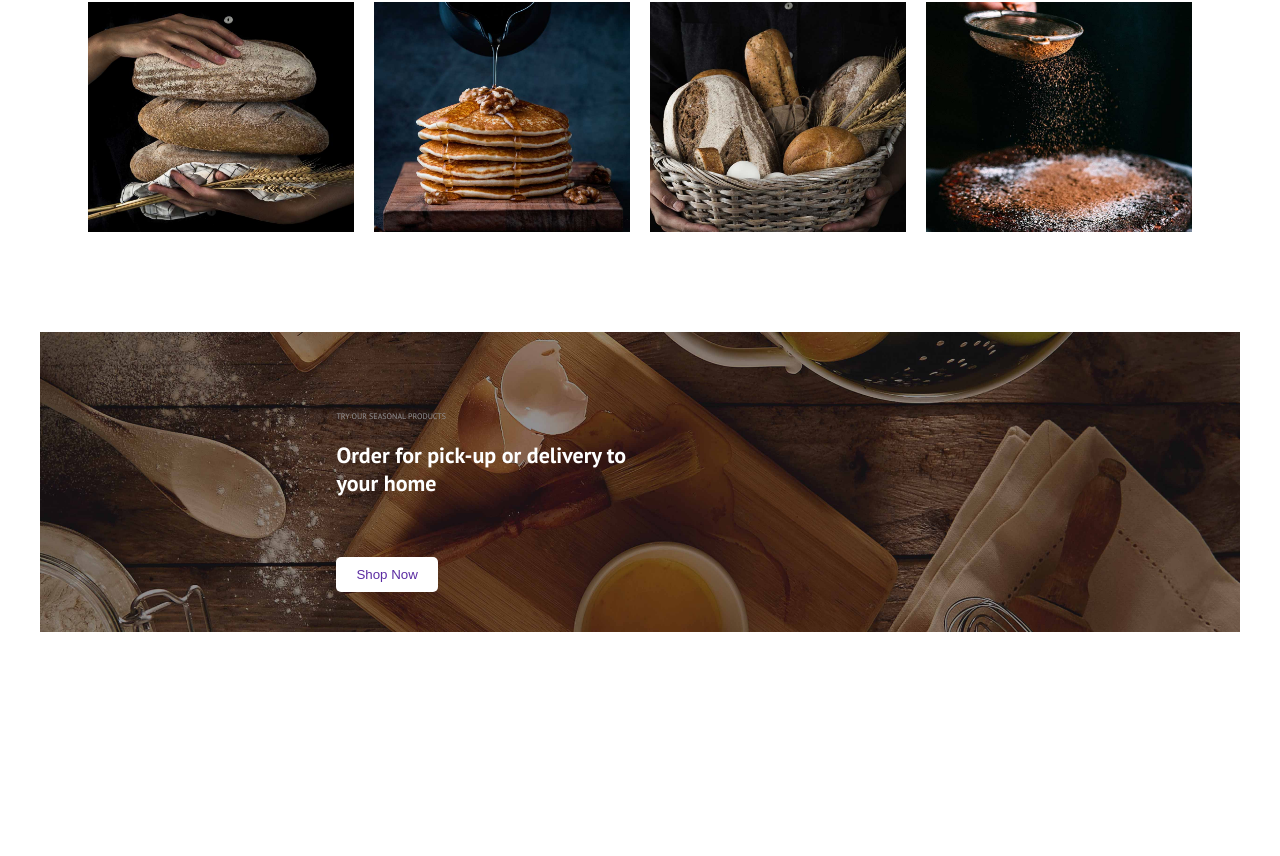
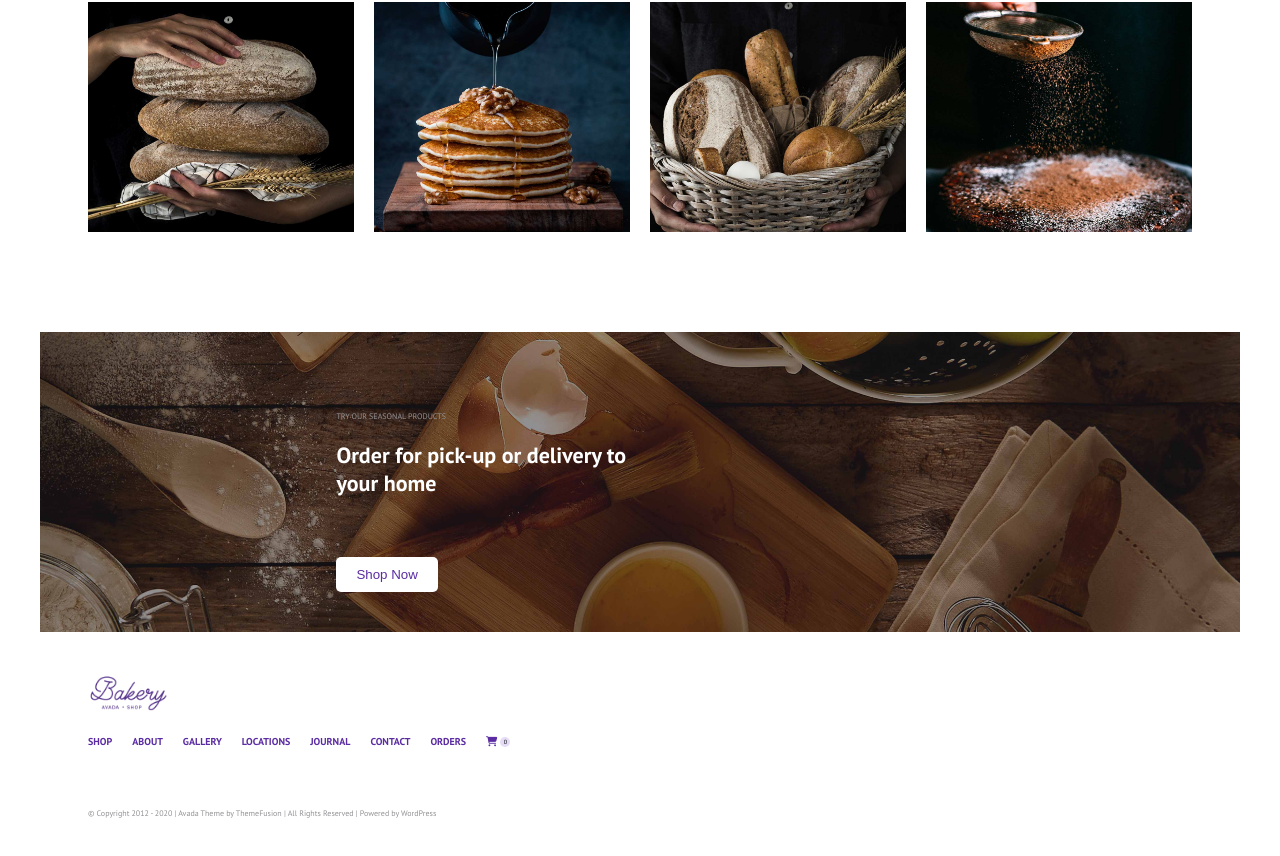
Before and after one commit to IonCatana/proj-html-vuejs, a Vue app: page / in a window 1280 px wide. Shown: the part 4657-5513 px from the top of the page. Before the commit the page ends 5289 px from the top, so only its background shows below. Built offline with nearby package versions, Linux system fonts and the light colour scheme.

Commit message:
component FooterNavBar done

```diff
--- /dev/null
+++ b/src/components/Footer/FooterNavBar.vue
@@ -0,0 +1,128 @@
+<template>
+  <div id="footer_nav_bar">
+    <div class="container">
+      <div class="avada_container">
+        <div>
+          <div class="logo">
+            <img src="../../assets/img/avada-bakery-logo.png" alt="" />
+          </div>
+          <div class="list">
+            <ul>
+              <li v-for="(link, i) in links" :key="i">
+                <a class="daisy_bush" :href="link.href">{{ link.text }}</a>
+              </li>
+              <li>
+                <a class="daisy_bush" href="#"
+                  ><i class="fas fa-shopping-cart"></i
+                ></a>
+                <div>0</div>
+              </li>
+            </ul>
+          </div>
+          <div class="copyright">
+            <p class="manatee">
+              &#169; Copyright 2012 - 2020 | Avada Theme by ThemeFusion | All
+              Rights Reserved | Powered by WordPress
+            </p>
+          </div>
+        </div>
+      </div>
+    </div>
+  </div>
+</template>
+
+<script>
+export default {
+  name: "FooterNavBar",
+  data() {
+    return {
+      links: [
+        {
+          text: "Shop",
+          href: "#",
+        },
+        {
+          text: "About",
+          href: "#",
+        },
+        {
+          text: "Gallery",
+          href: "#",
+        },
+        {
+          text: "Locations",
+          href: "#",
+        },
+        {
+          text: "Journal",
+          href: "#",
+        },
+        {
+          text: "Contact",
+          href: "#",
+        },
+        {
+          text: "Orders",
+          href: "#",
+        },
+      ],
+    };
+  },
+};
+</script>
+
+<style lang="scss" scoped>
+#footer_nav_bar {
+  width: 1200px;
+  margin: 0 auto;
+  height: 250px;
+  padding-top: 40px;
+  .container {
+    height: 100%;
+    .avada_container {
+      width: 50%;
+      height: 100%;
+      .logo {
+        width: 80px;
+        img {
+          width: 100%;
+        }
+      }
+    }
+  }
+}
+.list {
+  padding-top: 20px;
+}
+.list ul {
+  display: flex;
+  gap: 20px;
+  font-size: 10px;
+  a {
+    color: #5b2ca2;
+    text-transform: uppercase;
+    font-weight: 600;
+  }
+  li:last-child {
+    display: flex;
+    gap: 3px;
+    justify-content: center;
+    align-items: center;
+  }
+  li div {
+    width: 10px;
+    height: 10px;
+    background-color: #e5dcf6;
+    text-align: center;
+    border-radius: 50%;
+    line-height: 10px;
+    font-size: 6px;
+  }
+}
+.copyright{
+  padding-top: 60px;
+  p{
+    font-size: 8px;
+  }
+}
+</style>
--- a/src/components/Footer/MyFooter.vue
+++ b/src/components/Footer/MyFooter.vue
@@ -1,11 +1,16 @@
 <template>
-  <div id="my_footer"></div>
+  <div id="my_footer">
+    <FooterNavBar />
+  </div>
 </template>
 
 <script>
+import FooterNavBar from "./FooterNavBar.vue";
 export default {
   name: "MyFooter",
-  components: {},
+  components: {
+    FooterNavBar,
+  },
 };
 </script>
 
```
